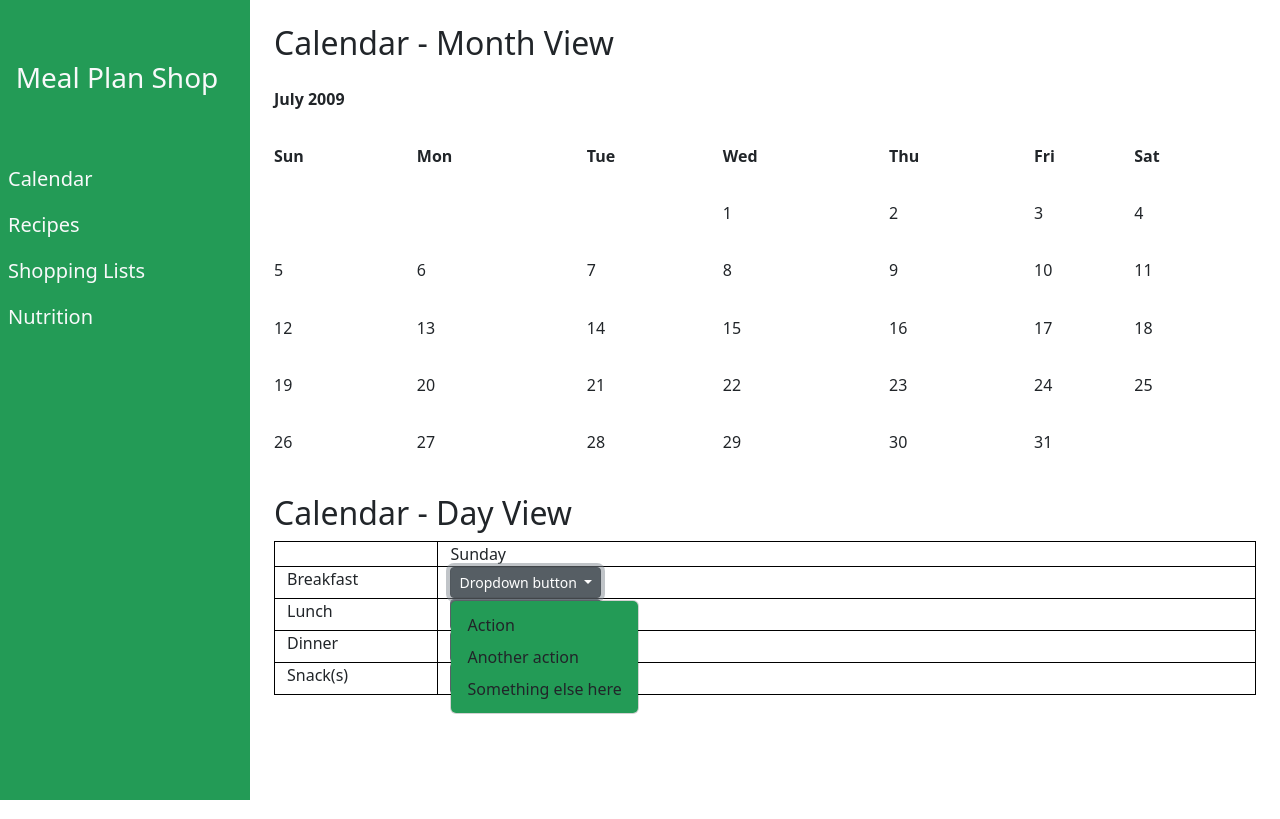
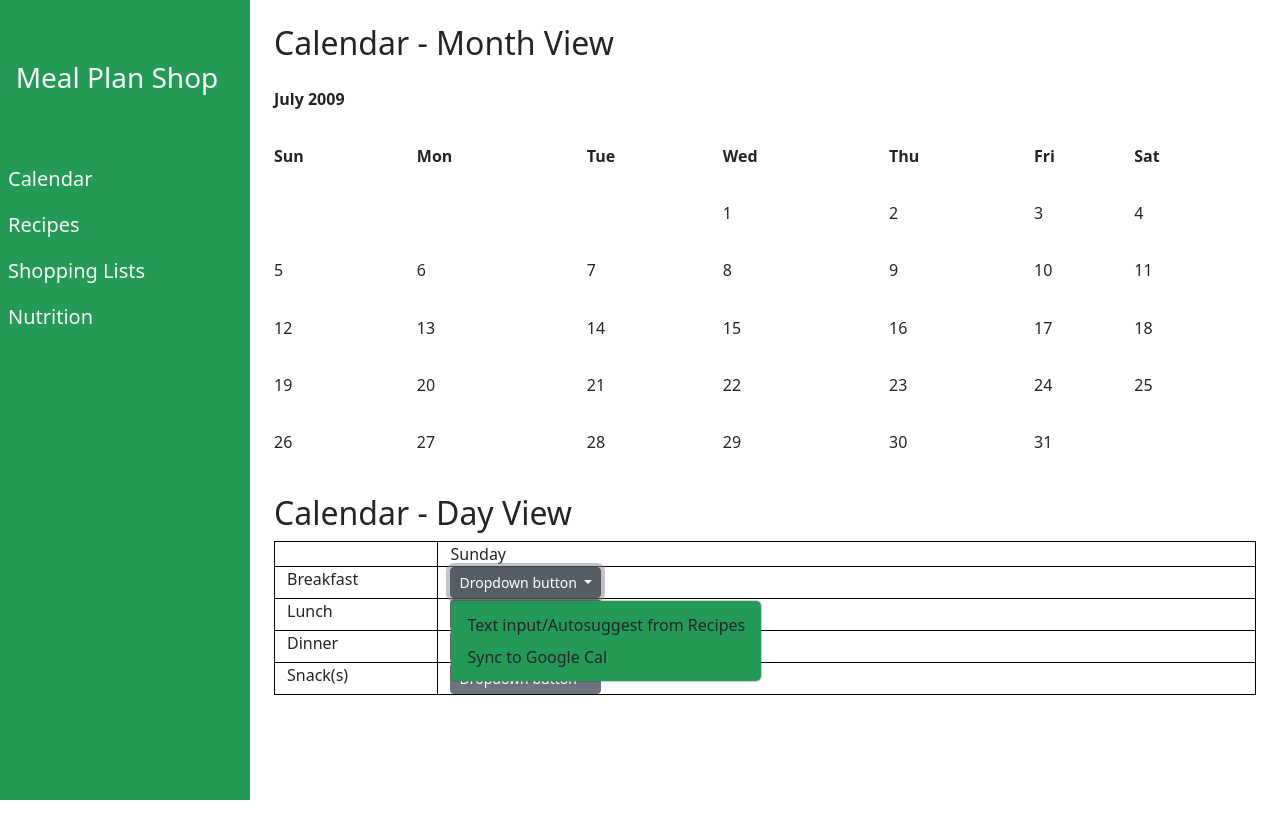
Before and after one commit to leichandra/mealplanshop, a Django app: page /calendar/ in a window 1280 px wide, after a click on "Dropdown button". Run offline with Django 3.2, Linux system fonts and the light colour scheme; some libraries are stand-ins or nearby versions.

Commit message:
the branch before phase 1

```diff
--- a/templates/mealplanshop/calendar.html
+++ b/templates/mealplanshop/calendar.html
@@ -21,9 +21,8 @@
                     Dropdown button
                 </button>
                 <ul class="dropdown-menu" aria-labelledby="dropdownMenuButton1">
-                    <li><a class="dropdown-item" href="#">Action</a></li>
-                    <li><a class="dropdown-item" href="#">Another action</a></li>
-                    <li><a class="dropdown-item" href="#">Something else here</a></li>
+                    <li><a class="dropdown-item" href="#">Text input/Autosuggest from Recipes</a></li>
+                    <li><a class="dropdown-item" href="#">Sync to Google Cal</a></li>
                 </ul>
             </div>
         </div>
```
